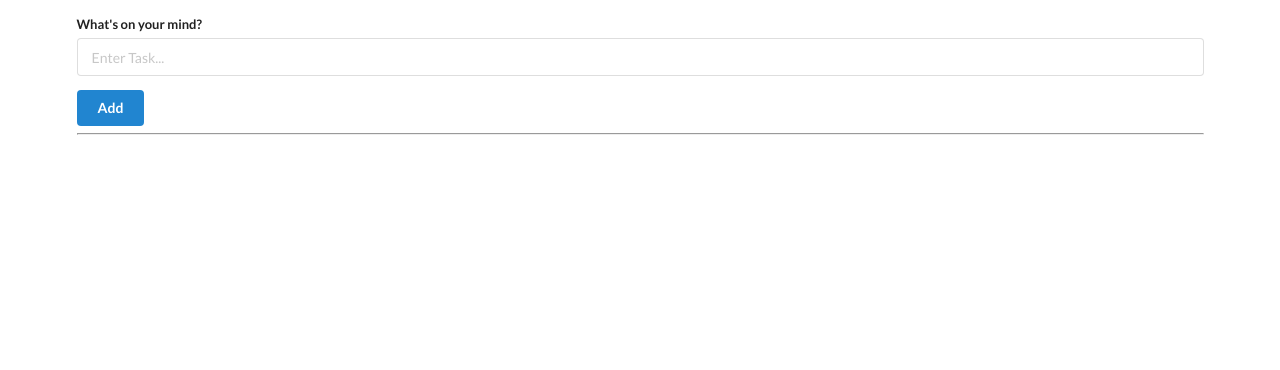
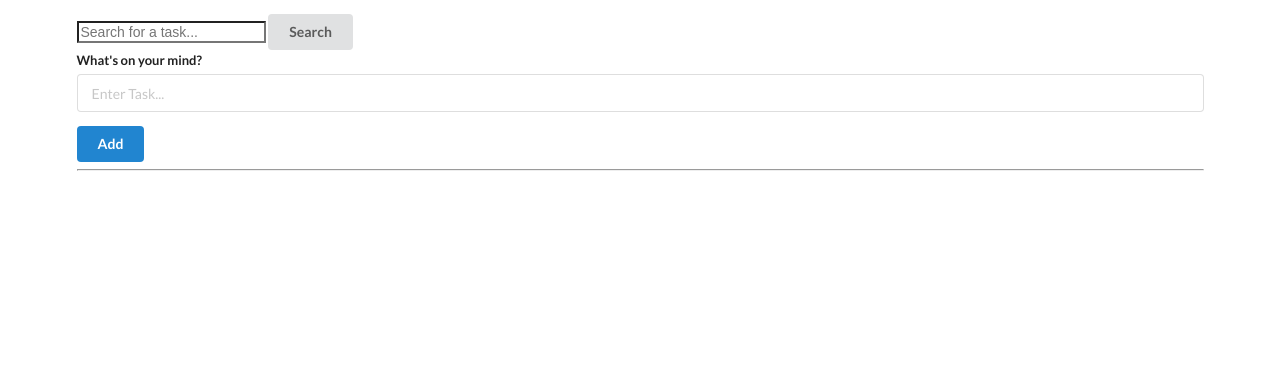
Before and after one commit to cknisaac/accad-assessment-mod6, a Flask app: page / in a window 1280 px wide. Shown: the part 82-452 px from the top of the page. Run offline with Flask 3, Linux system fonts and the light colour scheme; data that the repository does not hold is empty.

Commit message:
Jet to cknwing

```diff
--- a/app.py
+++ b/app.py
@@ -20,21 +20,23 @@ class TodoItem(Model):
 
 @app.route("/")
 def home():
-    # Complete the code below
-    # The todo_list variable should be returned by running a scan on your DDB table,
-    # which is then converted to a list
+    query = request.args.get("q")
+    try:
+        all_items = list(TodoItem.scan())
+    except:
+        all_items = []
 
-    try:
-        todo_list = list(TodoItem.scan())
-    except:
-        todo_list = []
+    if query:
+        todo_list = [item for item in all_items if query.lower() in item.title.lower()]
+    else:
+        todo_list = all_items
 
-    # can leave this line as is to use the template that's provided
-    return render_template("base.html", todo_list=todo_list)
+    return render_template("base.html", todo_list=todo_list, search_query=query or "")
+
 
 
 @app.route("/add", methods=["POST"])
-def add():
+def add_func():
     title = request.form.get("title")
     # Complete code below to create a new item in your todo list
     if title:
@@ -46,7 +48,7 @@ def add():
 
 
 @app.route("/update/<todo_id>")
-def update(todo_id):
+def update_func(todo_id):
     update_item = TodoItem.get(todo_id)
     # Complete the code below to update an existing item
     # For this particular app, updating just toggles the completion between True / False
@@ -58,12 +60,25 @@ def update(todo_id):
 
 
 @app.route("/delete/<todo_id>")
-def delete(todo_id):
+def delete_func(todo_id):
     delete_item = TodoItem.get(todo_id)
     # Complete the code below to delete an item from the to-do list
     delete_item.delete()
 
     return redirect(url_for("home"))
 
+# @app.route("/search/<task_name>")
+# def search_func(task_name):
+#     items = list(TodoItem.scan(TodoItem.task_name == task_name))
+#     if items:
+#         return render_template("search_results.html", item=items[0])
+
+# @app.route("/search")
+# def search_func_redirect():
+#     task_name = request.args.get("q")
+#     if task_name:
+#         return redirect(url_for("search_func_redirect", todo_name=task_name))
+#     return redirect(url_for("home"))
+
 if __name__ == "__main__":
     app.run(debug=True)
--- a/templates/base.html
+++ b/templates/base.html
@@ -13,6 +13,11 @@
 <body>
     <div style="margin-top: 50px;" class="ui container">
         <h1 class="ui center aligned header">Todo Tracker by HIJ</h1>
+
+        <form action="{{ url_for('home') }}" method="get">
+            <input type="text" name="q" placeholder="Search for a task..." value="{{ search_query }}" required>
+            <button class="ui button" type="submit">Search</button>
+        </form>
 
         <form class="ui form" action="/add" method="post">
             <div class="field">
```
Also changed, not shown: requirements.txt (+7 -0 lines).
